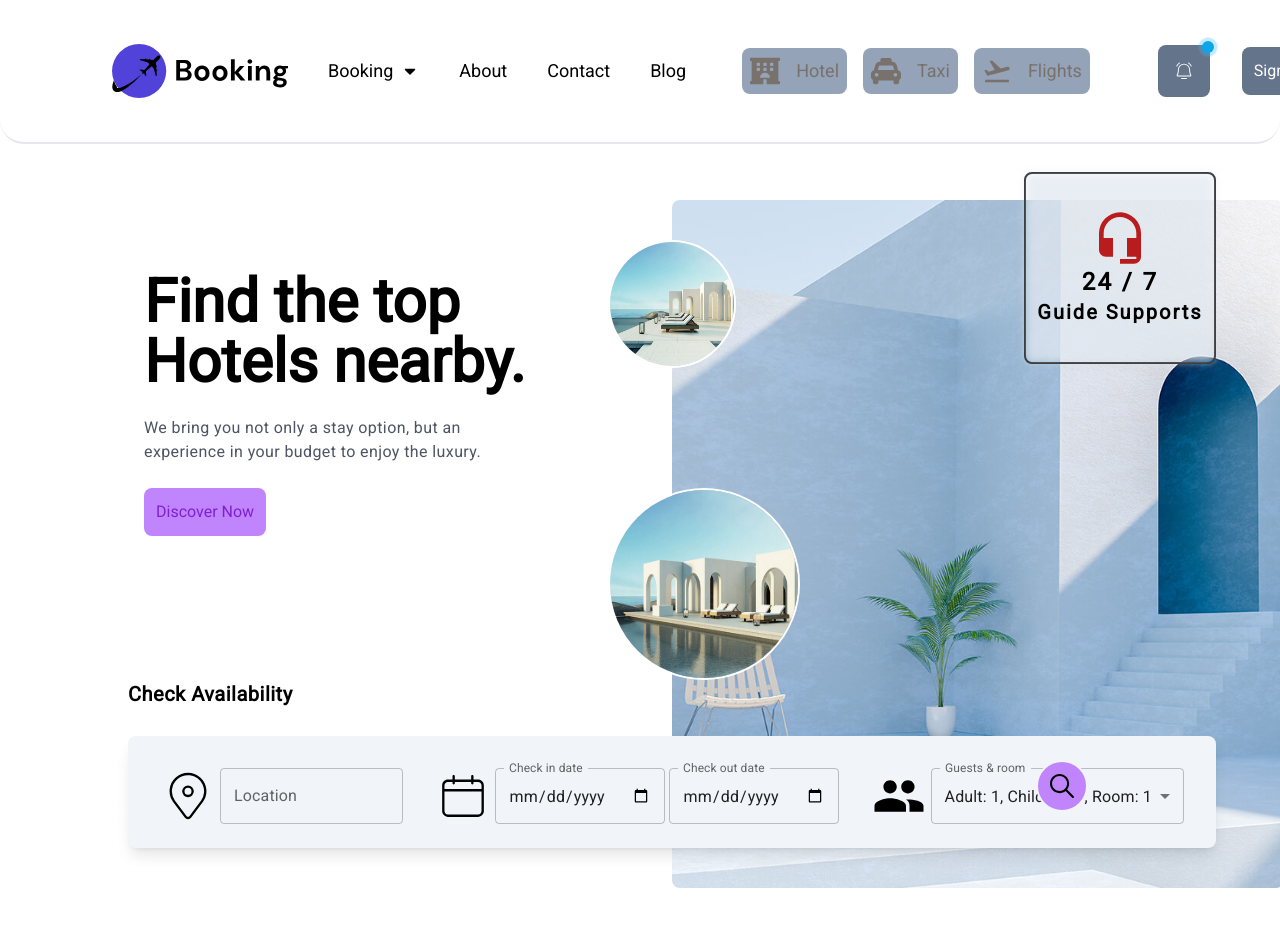
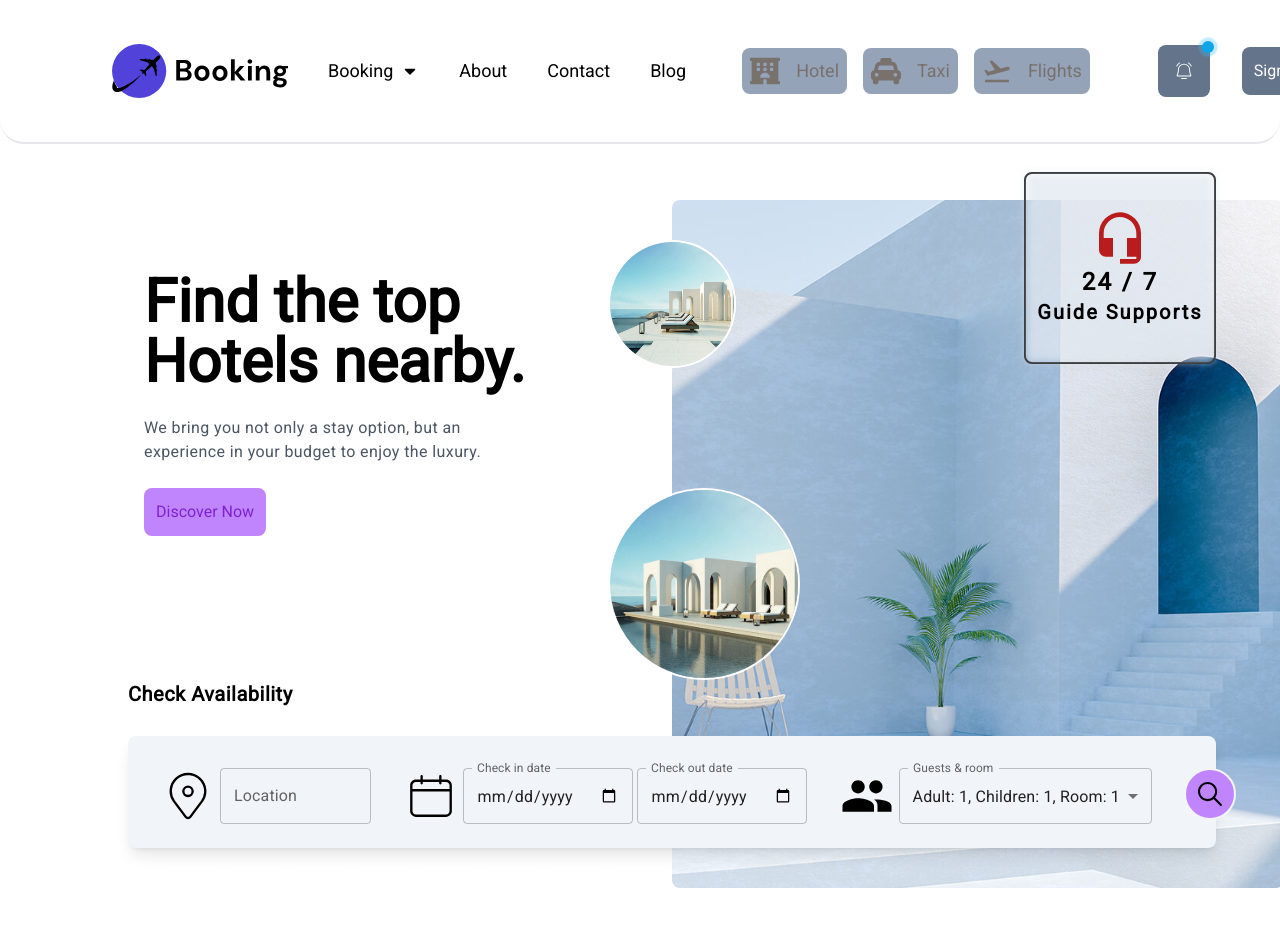
Before and after one commit to lyhao223/my-app, a Next.js app: page / in a window 1280 px wide. Shown: the top 952 px of the page. Built offline with nearby package versions, Linux system fonts and the light colour scheme.

Commit message:
fix icon search

```diff
--- a/app/Components/UI/ContentHeader/FormSearchHotel.tsx
+++ b/app/Components/UI/ContentHeader/FormSearchHotel.tsx
@@ -119,8 +119,8 @@ const FormSearchHotel = () => {
     <>
       <form
         onSubmit={handleSubmit}
-        className="flex 2xl:flex-row 2xl:items-start 2xl:justify-start 2xl:space-x-8 2xl:space-y-0 xl:flex-row xl:items-start xl:justify-start xl:space-x-8 xl:space-y-0 lg:flex-row lg:items-start lg:justify-start lg:space-x-8 lg:space-y-0 md:flex-col md:items-start md:justify-start md:space-y-8 ls:flex-col ls:items-start ls:justify-start ls:space-x-0 ls:space-y-4 ms:flex-col ms:items-start ms:justify-start ms:space-x-0 ms:space-y-4 xs:flex-col xs:items-start xs:justify-start xs:space-x-0 xs:space-y-4">
-        <div className="flex flex-row items-start justify-start space-x-1">
+        className="relative flex 2xl:flex-row 2xl:items-start 2xl:justify-start 2xl:space-x-8 2xl:space-y-0 xl:flex-row xl:items-start xl:justify-start xl:space-x-8 xl:space-y-0 lg:flex-row lg:items-start lg:justify-start lg:space-x-8 lg:space-y-0 md:flex-col md:items-start md:justify-start md:space-y-8 ls:flex-col ls:items-start ls:justify-start ls:space-x-0 ls:space-y-4 ms:flex-col ms:items-start ms:justify-start ms:space-x-0 ms:space-y-4 xs:flex-col xs:items-start xs:justify-start xs:space-x-0 xs:space-y-4">
+        <div className="relative flex flex-row items-start justify-start space-x-1">
           <span>
             <CiLocationOn className="2xl:w-14 2xl:h-14 xl:w-14 xl:h-14 lg:w-14 lg:h-14 md:w-14 md:h-14 ls:w-14 ls:h-14 ms:w-14 ms:h-14 xs:h-10 xs:w-10" />
           </span>
@@ -136,7 +136,7 @@ const FormSearchHotel = () => {
             className="2xl:w-full xl:w-full lg:w-32 md:w-[34.222rem] ls:w-full"
           />
         </div>
-        <div className="flex flex-row items-start justify-start space-x-1">
+        <div className="relative flex flex-row items-start justify-start space-x-1">
           <span>
             <CiCalendar className="2xl:w-14 2xl:h-14 xl:w-14 xl:h-14 lg:w-14 lg:h-14 md:w-14 md:h-14 ls:w-14 ls:h-14 ms:w-14 ms:h-14 xs:h-10 xs:w-10" />
           </span>
@@ -173,7 +173,7 @@ const FormSearchHotel = () => {
           </div>
         </div>
 
-        <div className="flex flex-row items-start justify-start space-x-1">
+        <div className="relative flex flex-row items-start justify-start space-x-1">
           <span>
             <IoMdPeople className="2xl:w-14 2xl:h-14 xl:w-14 xl:h-14 lg:w-14 lg:h-14 md:w-14 md:h-14 ls:w-14 ls:h-14 ms:w-14 ms:h-14 xs:h-10 xs:w-10" />
           </span>
@@ -231,10 +231,8 @@ const FormSearchHotel = () => {
             </Select>
           </FormControl>
         </div>
-        <button
-          type="submit"
-          className="absolute 2xl:right-16 2xl:top-20 xl:right-10 xl:top-20 lg:-right-4 lg:top-20 md:-right-8 md:-top-5 ls:-right-5 ls:top-0 ms:-right-3 ms:top-0 xs:-right-4 xs:-top-3">
-          <div className="relative rounded-full border-2 border-slate-100 group bg-purple-400 p-2 hover:bg-purple-800 hover:duration-200 hover:transition-all hover:ease-in-out">
+        <button type="submit" className="relative">
+          <div className="absolute 2xl:top-0 2xl:left-16 xl:top-0 xl:left-0 lg:top-0 lg:-left-8 md:-top-80 md:left-[35rem] ls:-top-[21rem] ls:left-72 ms:-top-[21rem] ms:left-64 xs:left-52 xs:-top-[21rem] rounded-full border-2 border-slate-100 group bg-purple-400 p-2 hover:bg-purple-800 hover:duration-200 hover:transition-all hover:ease-in-out">
             <IoIosSearch className="w-8 h-8 group-hover:text-slate-100" />
           </div>
         </button>
```
